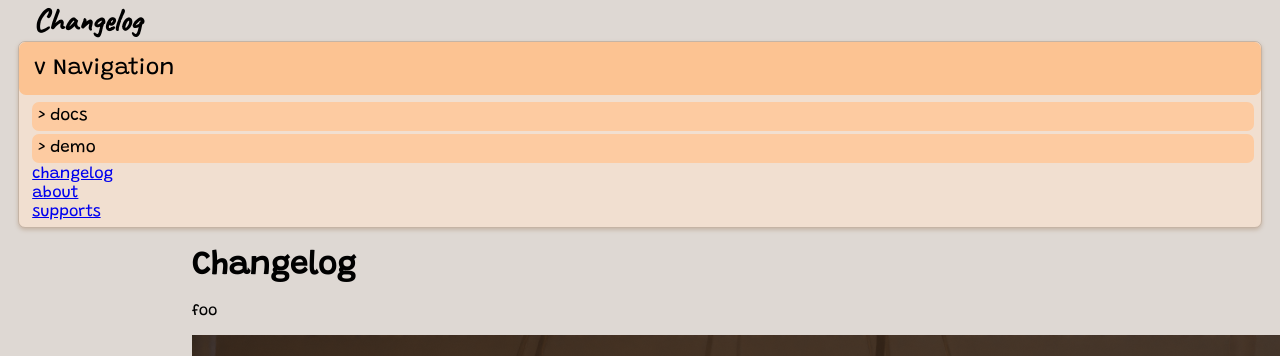
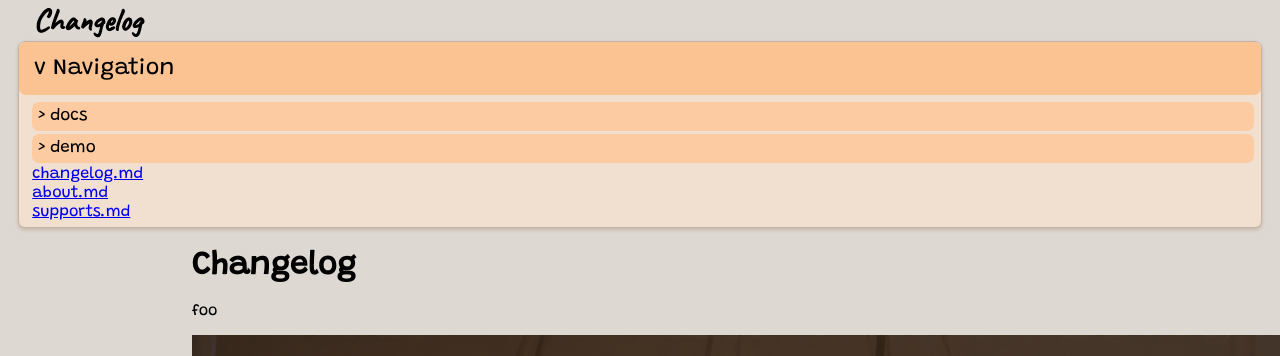
Before and after one commit to nvfp/mykit, a Jekyll site: the page built from _pages/changelog.md, in a window 1280 px wide. Shown: the top 356 px of the page. Built offline with Jekyll 4.4.1, drawn with Linux system fonts in a browser that asks for light colours.

Commit message:
via workflows

```diff
--- a/_includes/header.html
+++ b/_includes/header.html
@@ -1 +1 @@
-<header><h1>{{ page.title }}</h1><div class="wrap"><button id="_root__nav">v Navigation</button><div class="main" id="_root__nav-div"><button id="docs">> docs</button><div class="child" id="docs-div"><a href="docs/Install">Install</a></div><button id="demo">> demo</button><div class="child" id="demo-div"><a href="demo/mykit">mykit</a><a href="demo/mykit">mykit</a><a href="demo/mykit">mykit</a><a href="demo/mykit">mykit</a></div><a href="changelog">changelog</a><a href="about">about</a><a href="supports">supports</a></div></div></header>
+<header><h1>{{ page.title }}</h1><div class="wrap"><button id="_root__nav">v Navigation</button><div class="main" id="_root__nav-div"><button id="docs">> docs</button><div class="child" id="docs-div"><a href="docs/Install-md">Install.md</a></div><button id="demo">> demo</button><div class="child" id="demo-div"><a href="demo/mykit-app-md">mykit.app.md</a><a href="demo/mykit-kit-md">mykit.kit.md</a><a href="demo/mykit-rec-md">mykit.rec.md</a><a href="demo/mykit-web-md">mykit.web.md</a></div><a href="changelog-md">changelog.md</a><a href="about-md">about.md</a><a href="supports-md">supports.md</a></div></div></header>
```
